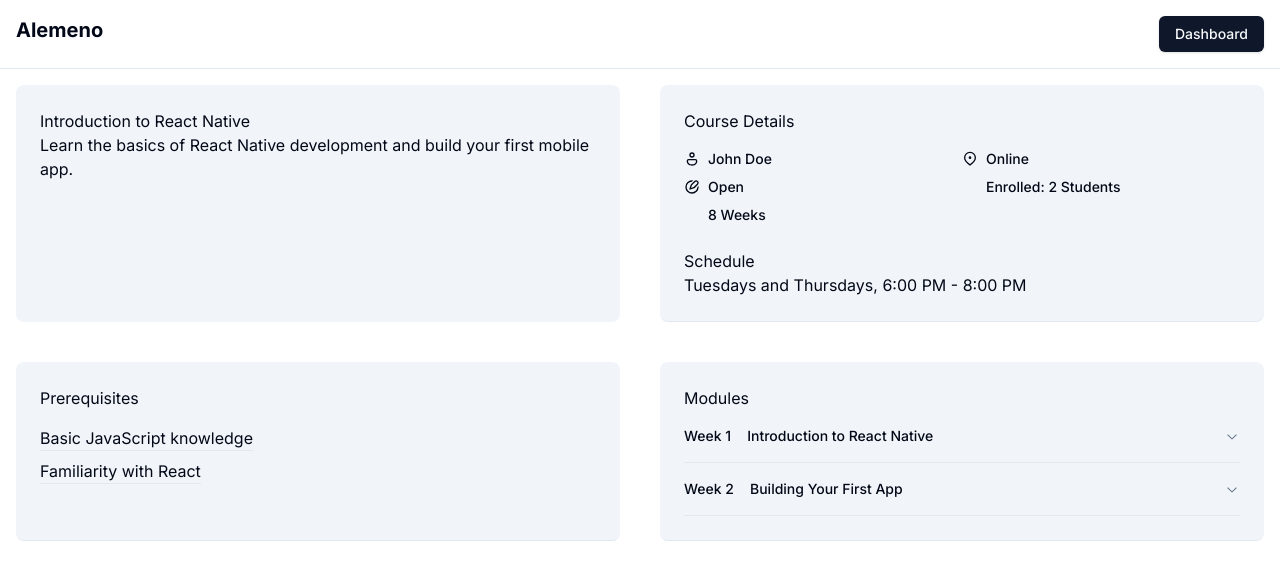
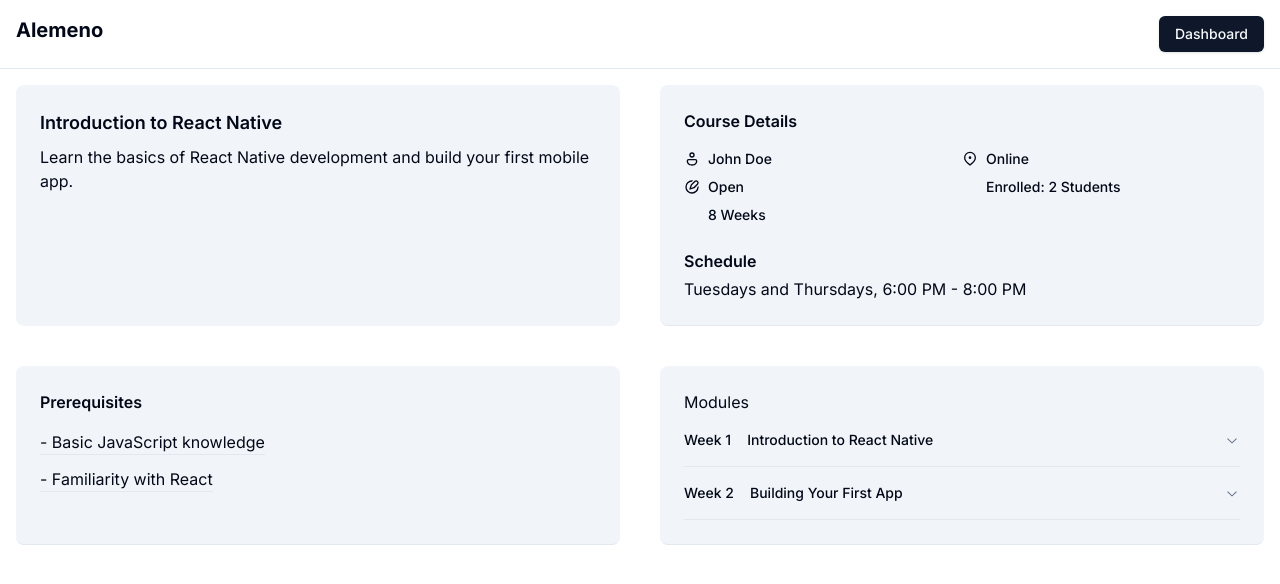
Before and after one commit to zoharkiks/alemeno, a Next.js app: page /course/1 in a window 1280 px wide. Shown: the top 584 px of the page. Built offline with nearby package versions, Linux system fonts and the light colour scheme; some icons are missing.

Commit message:
Style course details page

```diff
--- a/src/app/(courses-details)/course/[id]/page.jsx
+++ b/src/app/(courses-details)/course/[id]/page.jsx
@@ -24,14 +24,14 @@ const CourseDetails = ({ params }) => {
     <div className="grid gap-10 p-4 sm:grid-cols-2">
       {isLoading && <div>Loading...</div>}
       <div className="p-6 rounded-lg bg-secondary">
-        <div className="flex flex-col md:border-0 ">
-          <h1>{course.name}</h1>
+        <div className="flex flex-col space-y-2">
+          <h1 className="text-lg font-semibold">{course.name}</h1>
           <p>{course.description}</p>
         </div>
       </div>
 
       <div className="p-6 border-b rounded-lg bg-secondary">
-        <h2>Course Details</h2>
+        <h2 className="font-semibold">Course Details</h2>
         <div className="grid grid-cols-2 mt-4">
           {/* Col Left */}
           <div className="space-y-2">
@@ -72,21 +72,21 @@ const CourseDetails = ({ params }) => {
             </div>
           </div>
         </div>
-        <div className="mt-6">
-          <h2>Schedule</h2>
-          {course.schedule}
+        <div className="flex flex-col mt-6 space-y-1">
+          <h2 className="font-semibold">Schedule</h2>
+          <span>{course.schedule}</span>
         </div>
       </div>
 
       <div className="p-6 border-b rounded-lg bg-secondary">
-        <h2>Prerequisites</h2>
-        <div className="my-4 space-y-2">
+        <h2 className="font-semibold">Prerequisites</h2>
+        <div className="my-4 space-y-3">
           {course.prerequisites.map((prerequisite, index) => (
             <span
               key={index}
               className="flex items-center space-x-2 border-b w-max"
             >
-              {prerequisite}
+              - {prerequisite}
             </span>
           ))}
         </div>
```
